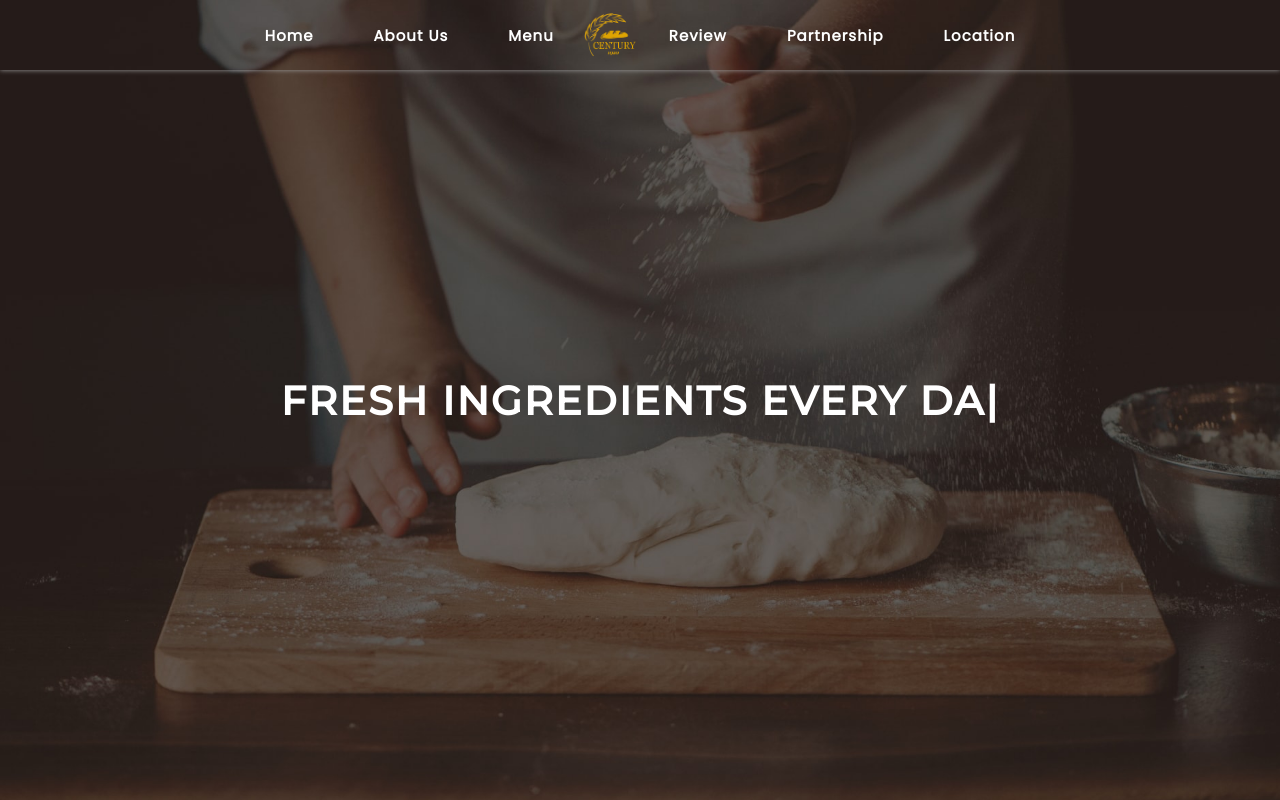
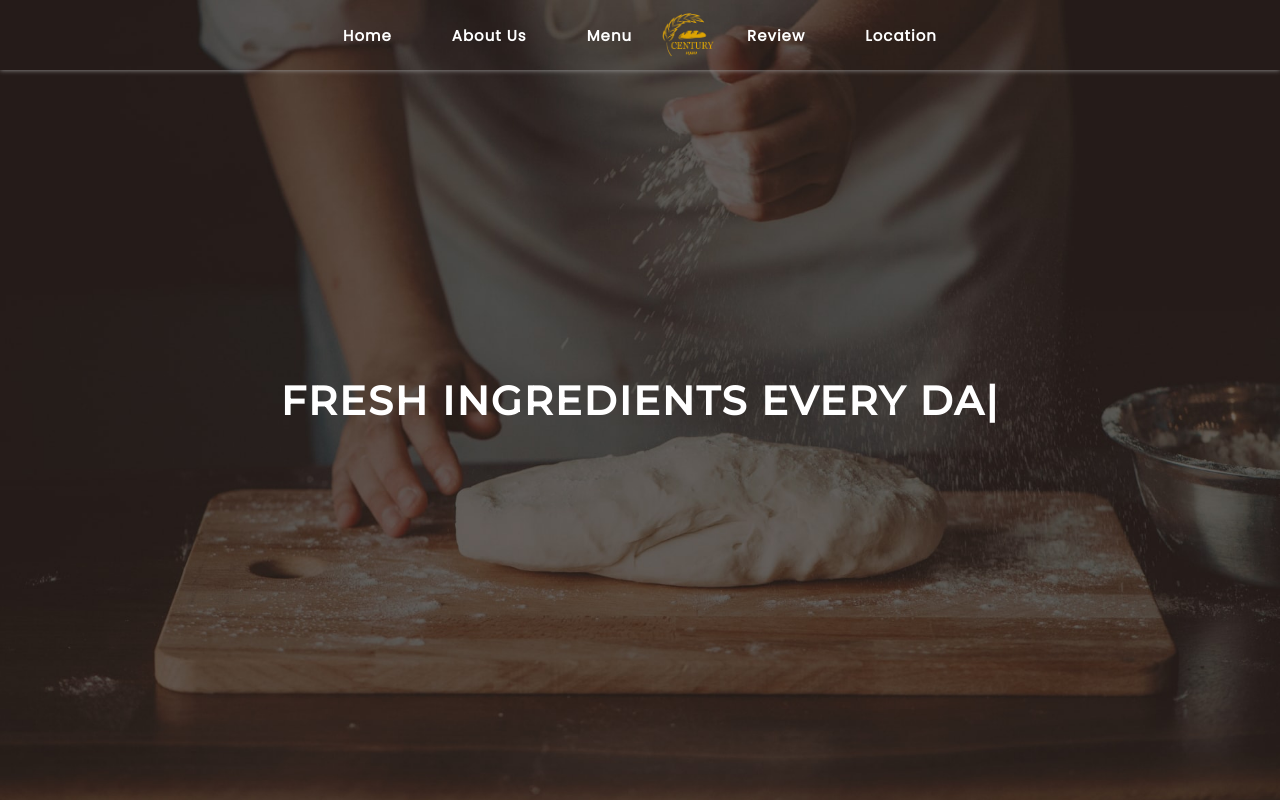
Before and after one commit to alimaskur/Blogg, a plain HTML site: page index.html in a window 1280 px wide. Shown: the top 800 px of the page. Drawn offline with Linux system fonts and the light colour scheme.

Commit message:
Update index.html

```diff
--- a/index.html
+++ b/index.html
@@ -11,7 +11,7 @@
   <meta content="" name="keywords">
 
   <!-- Favicons -->
-  <link rel="shortcut icon" href="assets/img/logo.png" type="image/x-icon" />
+  <link rel="shortcut icon" href="https://github.com/alimaskur/Blogg/raw/master/-1154646833.jpg" type="image/x-icon" />
 
   <!-- Vendor CSS Files -->
   <link rel="stylesheet" href="assets/vendor/aos.css/aos.css" />
@@ -36,8 +36,8 @@
     <img src="assets/img/logo.png" alt="" data-aos="fade-down" data-aos-duration="1500">
     <a data-scroll data-easing="easeInQuint" href="#review" data-aos="fade-down" data-aos-duration="400"
       data-aos-delay="150">Review</a>
-    <a data-scroll data-easing="easeInQuint" href="#partnership" data-aos="fade-down" data-aos-duration="400"
-      data-aos-delay="100">Partnership</a>
+   <!-- <a data-scroll data-easing="easeInQuint" href="#partnership" data-aos="fade-down" data-aos-duration="400"
+      data-aos-delay="100">Partnership</a>-->
     <a data-scroll data-easing="easeInQuint" href="#lokasi" data-aos="fade-down" data-aos-duration="400"
       data-aos-delay="50">Location</a>
     <img src="assets/img/menu.png" alt="" id="btn-nav" data-aos="fade-down" data-aos-duration="700" data-aos-delay="50">
@@ -322,7 +322,7 @@
       <a data-scroll data-easing="easeInQuint" href="#tentang">About Us</a>
       <a data-scroll data-easing="easeInQuint" href="#menu">Menu</a>
       <a data-scroll data-easing="easeInQuint" href="#review">Review</a>
-      <a data-scroll data-easing="easeInQuint" href="#partnership">Partnership</a>
+     <!-- <a data-scroll data-easing="easeInQuint" href="#partnership">Partnership</a>-->
       <a data-scroll data-easing="easeInQuint" href="#lokasi">Location</a>
     </div>
   </div>
```
